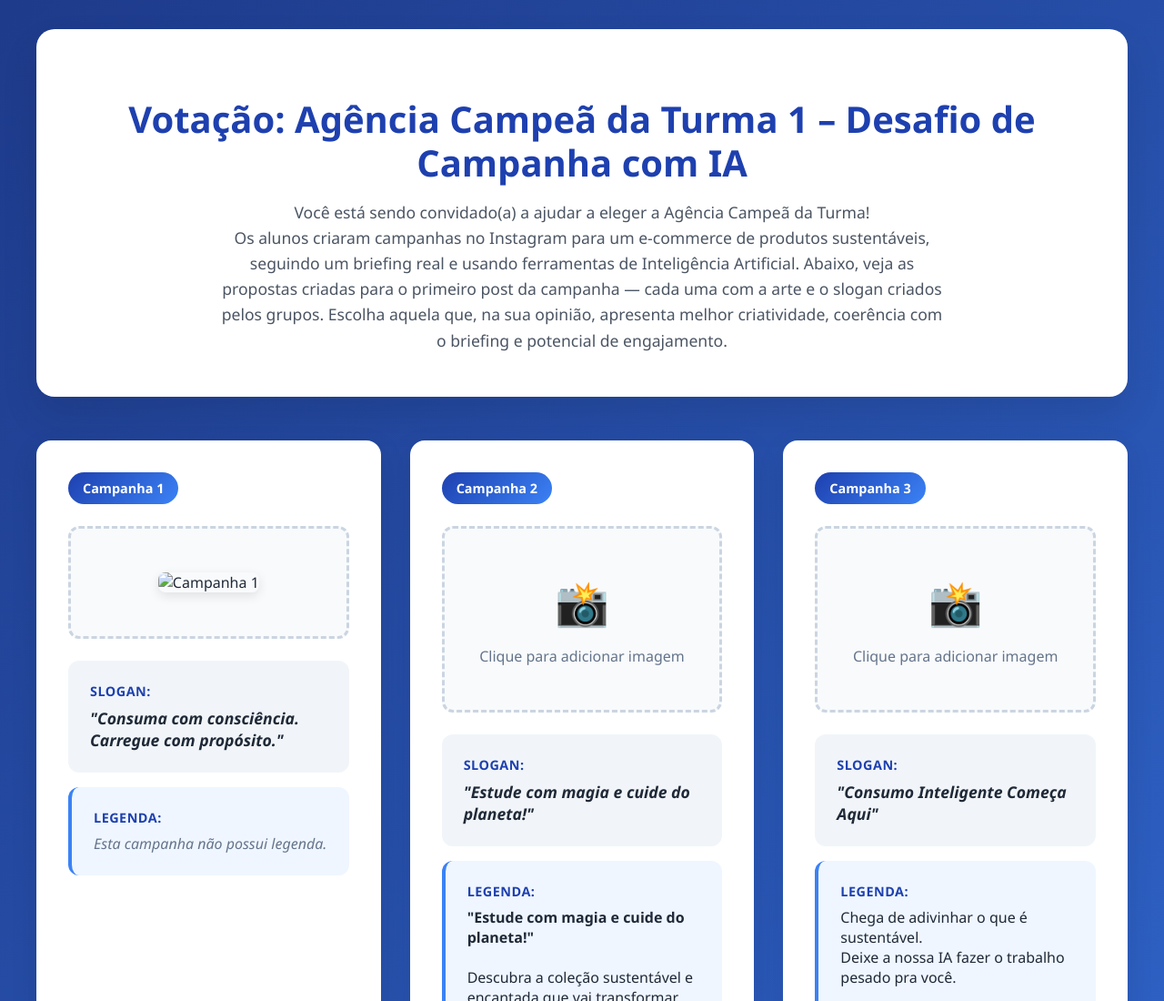
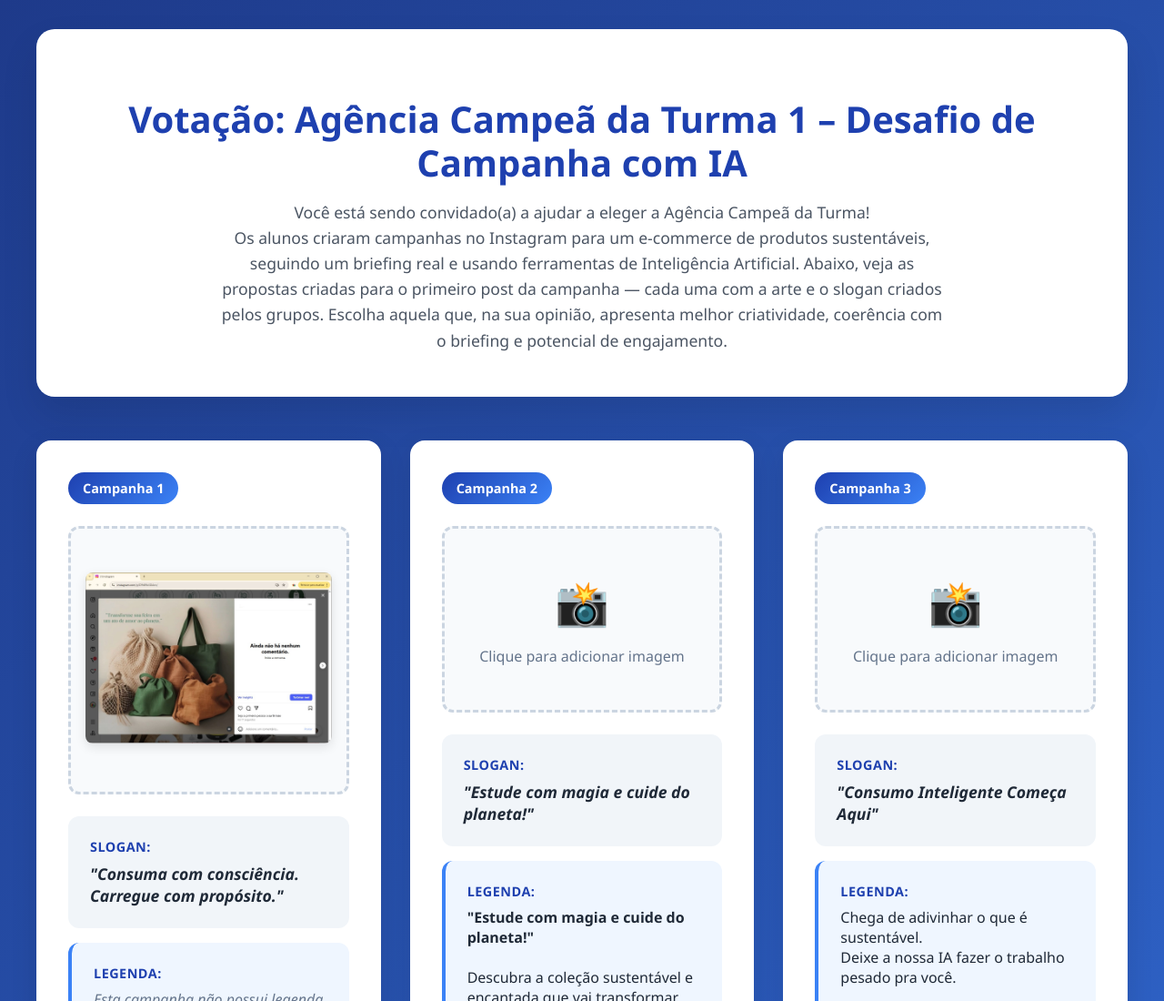
Before and after one commit to ledicefreitas/VOTACAO-TURMA1, a plain HTML site: page index.html in a window 1280 px wide. Shown: the top 1100 px of the page at 91% size. Drawn offline with Linux system fonts and the light colour scheme.

Commit message:
Update index.html

```diff
--- a/index.html
+++ b/index.html
@@ -232,7 +232,7 @@
             <div class="campaign-card">
                 <div class="campaign-number">Campanha 1</div>
                 <div class="image-upload-area">
-                    <img src="VOTAÇÃO/GRUPO 1 - TURMA 1.jpg" alt="Campanha 1" class="preview-image">
+                    <img src="VOTACAO-TURMA1/GRUPO 1 - TURMA 1.jpg" alt="Campanha 1" class="preview-image">
                 </div>
                 <div class="slogan-section">
                     <div class="slogan-label">Slogan:</div>
```
